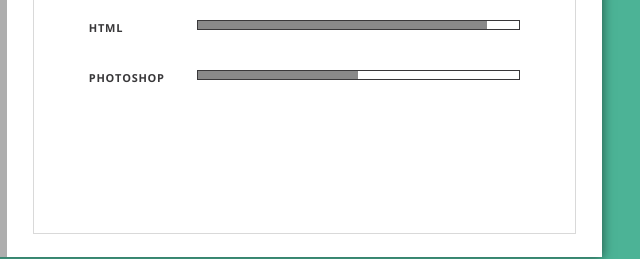
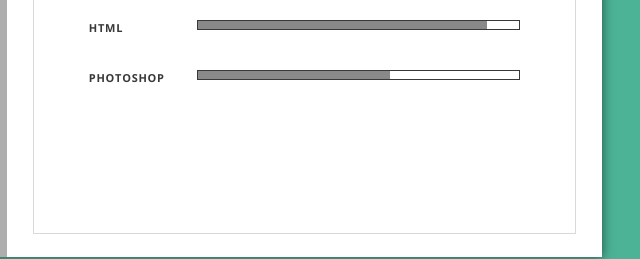
Before and after one commit to MaxDaniLOVE/workshop, a plain HTML site: page index.html in a window 1280 px wide. Shown: the part 1164-1423 px from the top of the page, 518-1158 px from the left. Drawn offline with nearby package versions, Linux system fonts and the light colour scheme.

Commit message:
gh-pages

```diff
--- a/index.html
+++ b/index.html
@@ -155,7 +155,7 @@
                             <div class="level level90"></div>
                         </li>
                         <li class="skill">Photoshop
-                            <div class="level level50 "></div>
+                            <div class="level level60 "></div>
                         </li>
                     </ul>
                 </div>
--- a/styles.css
+++ b/styles.css
@@ -317,6 +317,6 @@ i.fas.fa-anchor{
 .level90:before{
     width: 90%;
 }
-.level50:before{
-    width: 50%;
+.level60:before{
+    width: 60%;
 }
```
